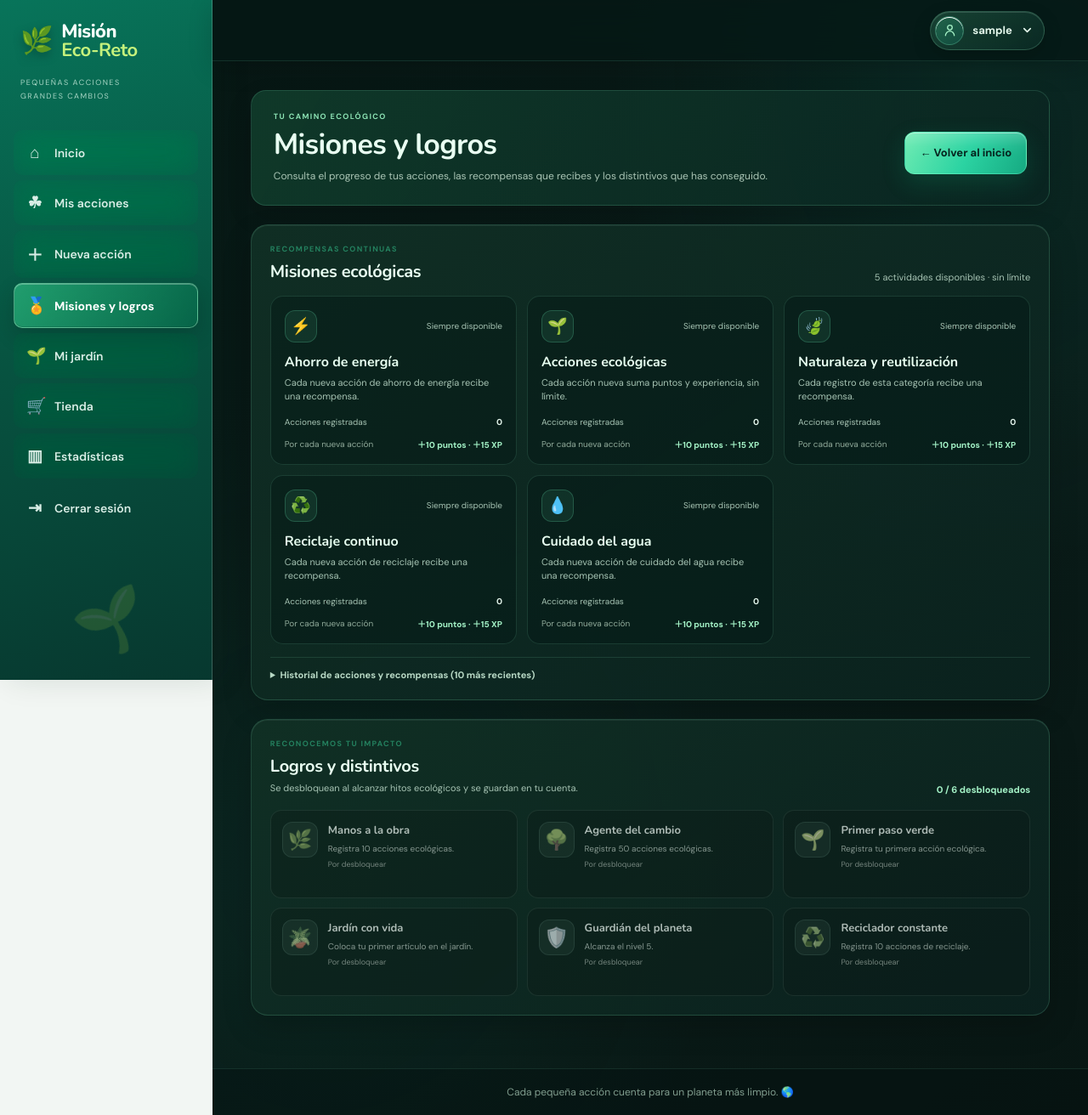
After one commit to achincallu-code/MISI-N-ECO-RETO, a Flask app: page /misiones in a window 1280 px wide. The commit adds this page. Shown: the whole page at 85% size. Run offline with Flask 3, Linux system fonts and the light colour scheme; the visitor is signed in with stand-in values (Sample User, id 1); data comes from the database, SQL or seed files in the repository; data that the repository does not hold is empty; some libraries are stand-ins or nearby versions.

Commit message:
cambio de boton

```diff
--- a/app/routes.py
+++ b/app/routes.py
@@ -171,6 +171,19 @@ def tienda():
         progression=progression,
         store_items=store_items,
         shop_tokens={item["code"]: secrets.token_urlsafe(32) for item in store_items},
+    )
+
+
+@bp.route("/misiones")
+@login_required
+def misiones():
+    with transaction():
+        progression = sync_user_progress(session["user_id"])
+        achievements = sync_user_achievements(session["user_id"], progression)
+    return render_template(
+        "misiones.html",
+        progression=progression,
+        achievements=achievements,
     )
 
 
--- a/templates/base.html
+++ b/templates/base.html
@@ -21,6 +21,7 @@
       <a href="{{ url_for('main.dashboard') }}#inicio" data-section="inicio" title="Inicio" aria-label="Ir al inicio" class="{% if request.endpoint == 'main.dashboard' %}active{% endif %}"><span>⌂</span> Inicio</a>
       <a href="{{ url_for('main.dashboard') }}#acciones" data-section="acciones" title="Mis acciones" aria-label="Ver mis acciones"><span>☘</span> Mis acciones</a>
       <a href="{{ url_for('main.nueva_accion') }}" title="Nueva acción" aria-label="Crear nueva acción" class="{% if request.endpoint == 'main.nueva_accion' %}active{% endif %}"><span>＋</span> Nueva acción</a>
+      <a href="{{ url_for('main.misiones') }}" title="Misiones y logros" aria-label="Ver misiones ecológicas y logros" class="{% if request.endpoint == 'main.misiones' %}active{% endif %}"><span>🏅</span> Misiones y logros</a>
       <a href="{{ url_for('main.jardin') }}" title="Mi jardín" aria-label="Visitar mi jardín" class="{% if request.endpoint == 'main.jardin' %}active{% endif %}"><span>🌱</span> Mi jardín</a>
       <a href="{{ url_for('main.tienda') }}" title="Tienda ecológica" aria-label="Visitar la tienda ecológica" class="{% if request.endpoint == 'main.tienda' %}active{% endif %}"><span>🛒</span> Tienda</a>
       <a href="{{ url_for('main.dashboard') }}#estadisticas" data-section="estadisticas" title="Estadísticas" aria-label="Ver estadísticas"><span>▥</span> Estadísticas</a>
@@ -30,7 +31,7 @@
     </form>
     <div class="sidebar-leaf">🌱</div>
   </aside>
-  <main class="main-area{% if request.endpoint == 'main.dashboard' %} eco-area dashboard-page{% elif request.endpoint in ['main.nueva_accion', 'main.editar_accion', 'main.detalle'] %} eco-area actions-page{% elif request.endpoint in ['main.jardin', 'main.tienda'] %} eco-area gamification-page{% endif %}">
+  <main class="main-area{% if request.endpoint == 'main.dashboard' %} eco-area dashboard-page{% elif request.endpoint in ['main.nueva_accion', 'main.editar_accion', 'main.detalle'] %} eco-area actions-page{% elif request.endpoint in ['main.jardin', 'main.tienda', 'main.misiones'] %} eco-area gamification-page{% endif %}">
     <header class="topbar">
       <span class="mobile-brand">🌿 Misión Eco-Reto</span>
       <div class="account-menu">
--- /dev/null
+++ b/templates/misiones.html
@@ -0,0 +1,86 @@
+{% extends "base.html" %}
+{% block title %}Misiones y logros | Misión Eco-Reto{% endblock %}
+{% block content %}
+<section class="section-page-hero">
+  <div>
+    <span class="section-kicker">TU CAMINO ECOLÓGICO</span>
+    <h1>Misiones y logros</h1>
+    <p>Consulta el progreso de tus acciones, las recompensas que recibes y los distintivos que has conseguido.</p>
+  </div>
+  <a class="btn btn-primary" href="{{ url_for('main.dashboard') }}">← Volver al inicio</a>
+</section>
+
+<section class="gamification-panel missions-page-panel" aria-labelledby="missions-title">
+  <div class="missions-section" aria-labelledby="missions-title">
+    <div class="missions-heading">
+      <div>
+        <span class="section-kicker">RECOMPENSAS CONTINUAS</span>
+        <h2 id="missions-title">Misiones ecológicas</h2>
+      </div>
+      <span class="mission-count">{{ progression.missions|length }} actividades disponibles · sin límite</span>
+    </div>
+    <div class="mission-grid">
+      {% for mission in progression.missions %}
+      <article class="mission-card">
+        <div class="mission-card-heading">
+          <span class="mission-icon" aria-hidden="true">{{ mission.icon }}</span>
+          <span class="mission-difficulty">Siempre disponible</span>
+        </div>
+        <h3>{{ mission.title }}</h3>
+        <p>{{ mission.description }}</p>
+        <div class="mission-progress-label">
+          <span>Acciones registradas</span>
+          <strong>{{ mission.progress }}</strong>
+        </div>
+        <div class="mission-reward">
+          <span>Por cada nueva acción</span>
+          <strong>＋{{ progression.points_per_action }} puntos · ＋{{ progression.experience_per_action }} XP</strong>
+        </div>
+      </article>
+      {% endfor %}
+    </div>
+    <details class="reward-history">
+      <summary>Historial de acciones y recompensas (10 más recientes)</summary>
+      {% if progression.history %}
+      <ul>
+        {% for movement in progression.history %}
+        <li>
+          <span><strong>{{ movement.reason }}</strong><small>{{ movement.created_at }}</small></span>
+          <span class="history-reward">+{{ movement.points_delta }} puntos · +{{ movement.experience_delta }} XP</span>
+        </li>
+        {% endfor %}
+      </ul>
+      {% else %}
+      <p>Aún no tienes recompensas registradas.</p>
+      {% endif %}
+    </details>
+  </div>
+</section>
+
+<section class="gamification-panel achievements-panel missions-page-panel" aria-labelledby="achievements-title">
+  <div class="gamification-heading">
+    <div>
+      <span class="section-kicker">RECONOCEMOS TU IMPACTO</span>
+      <h2 id="achievements-title">Logros y distintivos</h2>
+      <p>Se desbloquean al alcanzar hitos ecológicos y se guardan en tu cuenta.</p>
+    </div>
+    <span class="garden-count">{{ achievements|selectattr('unlocked')|list|length }} / {{ achievements|length }} desbloqueados</span>
+  </div>
+  <div class="achievement-grid">
+    {% for achievement in achievements %}
+    <article class="achievement-card{% if achievement.unlocked %} unlocked{% else %} locked{% endif %}">
+      <span class="achievement-icon" aria-hidden="true">{{ achievement.icon }}</span>
+      <div>
+        <h3>{{ achievement.title }}</h3>
+        <p>{{ achievement.description }}</p>
+        {% if achievement.unlocked %}
+        <small>Conseguido · {{ achievement.earned_at }}</small>
+        {% else %}
+        <small>Por desbloquear</small>
+        {% endif %}
+      </div>
+    </article>
+    {% endfor %}
+  </div>
+</section>
+{% endblock %}
```
Also changed, not shown: static/css/estilos.css (+27 -12 lines), templates/index.html (+5 -64 lines), tests/test_gamification.py (+29 -3 lines).
